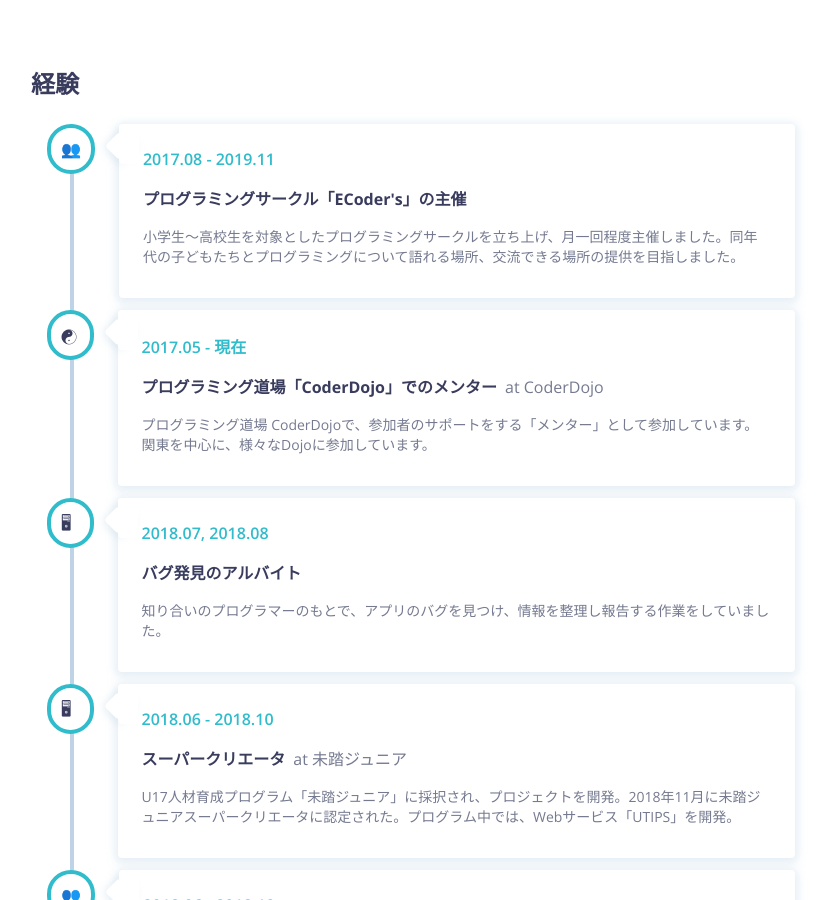
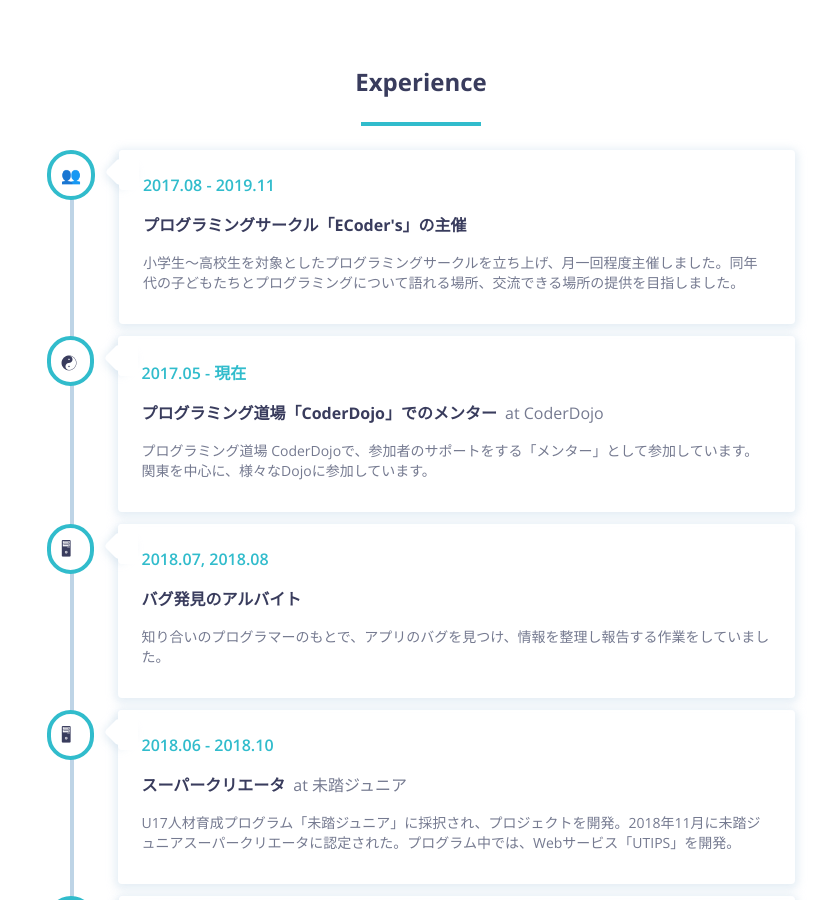
Before and after one commit to madoreenu/yuki384.github.io, a Jekyll site: the page built from about.md, in a window 1280 px wide and 900 px high. Shown: the whole window, without its empty margins (219-1048 px from the left). Built offline with Jekyll 4.4.1, drawn with Linux system fonts in a browser that asks for light colours; nearby versions of some CDN libraries; some web fonts are replaced.

Commit message:
Change text of heading for experience page

```diff
--- a/about.md
+++ b/about.md
@@ -2,7 +2,7 @@
 layout: default
 ---
 <section>
-  <h2>経験</h2>
+  <h2 class="top-h2">Experience</h2>
   <div class="history">
     {% for elem in site.data.history %}
       {% include historyElm.html %}
```
